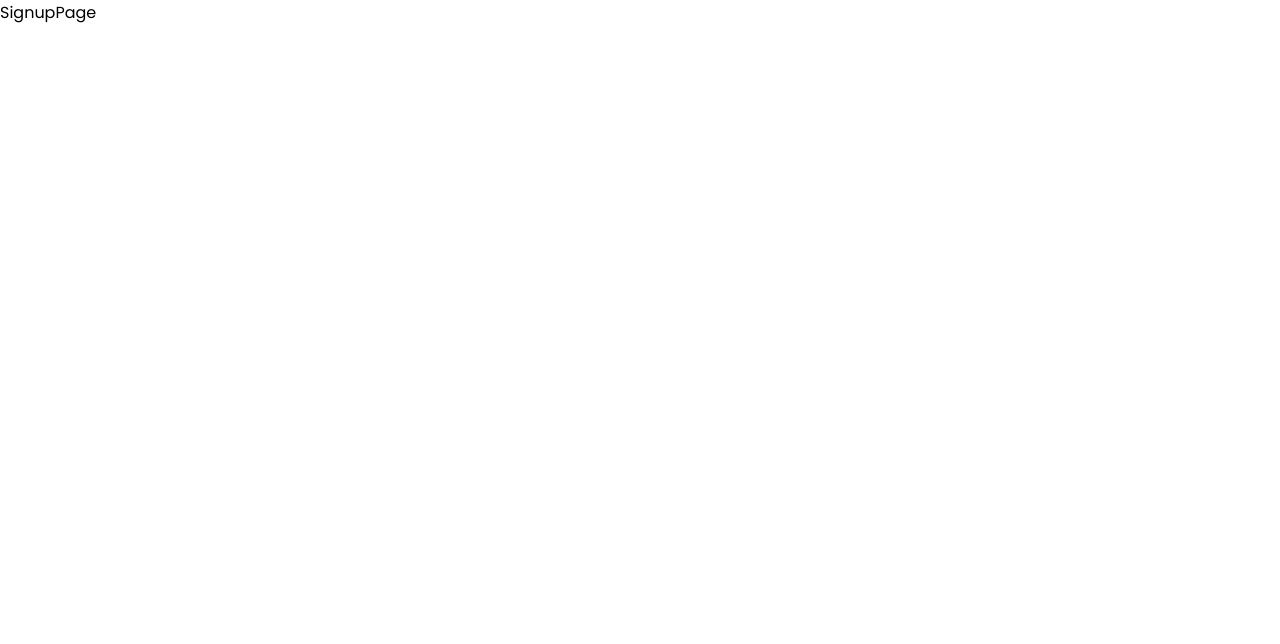
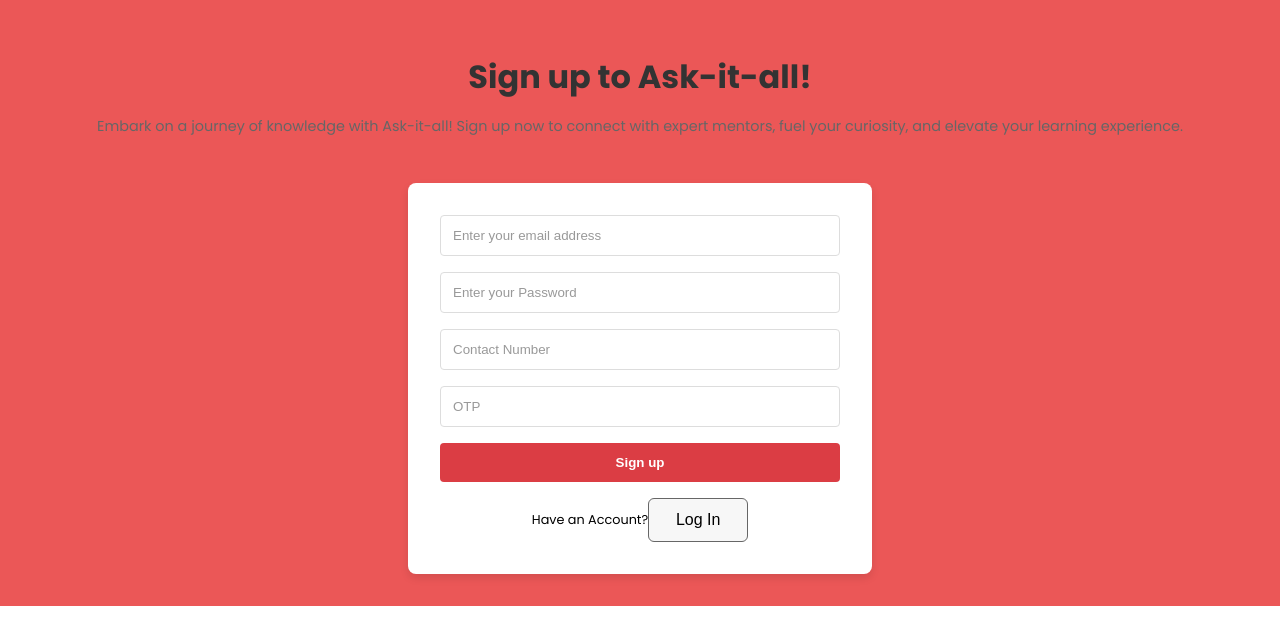
Before and after one commit to shaaz1000/ask-it-all, a React (Create React App) app: page /signup in a window 1280 px wide. Shown: the top 644 px of the page. Built offline with nearby package versions, Linux system fonts and the light colour scheme.

Commit message:
Added login and signup file

```diff
--- /dev/null
+++ b/src/pages/LoginPage/LoginPage.scss
@@ -0,0 +1,113 @@
+// LoginPage.scss
+.login-container {
+  display: flex;
+  flex-direction: column;
+  align-items: center;
+  justify-content: center;
+  padding: 2rem;
+  background: #EB5757; // Example background color
+
+  .login-header {
+    text-align: center;
+
+    h1 {
+      color: #333; // Replace with actual color from design
+      margin-bottom: 0.5rem;
+    }
+
+    p {
+      color: #666; // Replace with actual color from design
+      font-size: 0.9rem;
+    }
+  }
+
+  .login-form {
+    background: #fff;
+    padding: 2rem;
+    border-radius: 8px;
+    box-shadow: 0 4px 8px rgba(0, 0, 0, 0.1);
+    width: 100%;
+    max-width: 400px;
+    margin-top: 2rem;
+
+    form {
+      display: flex;
+      flex-direction: column;
+
+      .social-login {
+        display: flex;
+        justify-content: space-between;
+        margin-bottom: 1rem;
+
+        button {
+          background: #eee; // Example background color
+          border: none;
+          padding: 0.75rem;
+          border-radius: 4px;
+          cursor: pointer;
+
+          &:hover {
+            background: darken(#eee, 5%);
+          }
+        }
+      }
+
+      input {
+        padding: 0.75rem;
+        margin-bottom: 1rem;
+        border: 1px solid #ddd;
+        border-radius: 4px;
+
+        &::placeholder {
+          color: #999;
+        }
+
+        &:focus {
+          outline: none;
+          border-color: #555; // Example focus color
+        }
+      }
+
+      button[type="submit"] {
+        padding: 0.75rem;
+        background: #db3d44; // Replace with actual button color from design
+        color: #fff;
+        border: none;
+        border-radius: 4px;
+        cursor: pointer;
+        font-weight: bold;
+
+        &:hover {
+          background: darken(#db3d44, 10%);
+        }
+      }
+    }
+
+    .login-footer {
+      display: flex;
+      justify-content: space-between;
+      font-size: 0.8rem;
+      margin-top: 1rem;
+
+      a {
+        color: #db3d44; // Use the primary button color for links
+        text-decoration: none;
+
+        &:hover {
+          text-decoration: underline;
+        }
+      }
+    }
+  }
+}
+
+// Media queries for responsive adjustments
+@media (max-width: 768px) {
+  .login-container {
+    padding: 1rem;
+  }
+
+  .login-form {
+    width: 90%;
+  }
+}
--- a/src/pages/LoginPage/index.js
+++ b/src/pages/LoginPage/index.js
@@ -1,9 +1,60 @@
-import React from 'react'
+import React, { useState } from "react";
+import "./LoginPage.scss"; // Import your CSS styles as needed
+import { SIGNUP } from "../../utils/constants";
+import { useNavigate } from "react-router-dom";
+import Button from "../../components/reusable/button/Button";
+function LoginPage() {
+  const [username, setUsername] = useState("");
+  const [password, setPassword] = useState("");
+  const navigate = useNavigate();
+  const handleLogin = (event) => {
+    event.preventDefault();
+    // Handle the login logic here, possibly sending a request to a server
+    console.log("Logging in with:", username, password);
+  };
 
-function LoginPage() {
+  const handleSignUpClick = () => {
+    navigate(SIGNUP);
+  };
+
   return (
-    <div>Login pageeee</div>
-  )
+    <div className="login-container">
+      <div className="login-header">
+        <h1>Log in to Ask-it-all!</h1>
+        <p>
+          Embark on a journey of knowledge with Ask-it-all! Log in now to
+          connect with expert mentors, fuel your curiosity, and elevate your
+          learning experience.
+        </p>
+      </div>
+      <div className="login-form">
+        <form onSubmit={handleLogin}>
+          <div className="social-login">
+            <button type="button">Sign in with Google</button>
+            <button type="button">Sign in with Facebook</button>
+          </div>
+          <input
+            type="text"
+            placeholder="Enter your username or email address"
+            value={username}
+            onChange={(e) => setUsername(e.target.value)}
+          />
+          <input
+            type="password"
+            placeholder="Enter your Password"
+            value={password}
+            onChange={(e) => setPassword(e.target.value)}
+          />
+          <button type="submit">Log in</button>
+        </form>
+        <div className="login-footer">
+          <span>Forgot Password</span>
+          <p>No Account? </p>
+          <Button width={"25%"} label="Sign up" onClick={handleSignUpClick} />
+        </div>
+      </div>
+    </div>
+  );
 }
 
-export default LoginPage
+export default LoginPage;
--- /dev/null
+++ b/src/pages/SignupPage/SignUpPage.scss
@@ -0,0 +1,95 @@
+// SignUpPage.scss
+.signup-container {
+  display: flex;
+  flex-direction: column;
+  align-items: center;
+  justify-content: center;
+  padding: 2rem;
+  background: #EB5757; // Example background color
+
+  .signup-header {
+    text-align: center;
+
+    h1 {
+      color: #333; // Replace with actual color from design
+      margin-bottom: 0.5rem;
+    }
+
+    p {
+      color: #666; // Replace with actual color from design
+      font-size: 0.9rem;
+    }
+  }
+
+  .signup-form {
+    background: #fff;
+    padding: 2rem;
+    border-radius: 8px;
+    box-shadow: 0 4px 8px rgba(0, 0, 0, 0.1);
+    width: 100%;
+    max-width: 400px;
+    margin-top: 2rem;
+
+    form {
+      display: flex;
+      flex-direction: column;
+
+      input {
+        padding: 0.75rem;
+        margin-bottom: 1rem;
+        border: 1px solid #ddd;
+        border-radius: 4px;
+
+        &::placeholder {
+          color: #999;
+        }
+
+        &:focus {
+          outline: none;
+          border-color: #555; // Example focus color
+        }
+      }
+
+      button[type="submit"] {
+        padding: 0.75rem;
+        background: #db3d44; // Replace with actual button color from design
+        color: #fff;
+        border: none;
+        border-radius: 4px;
+        cursor: pointer;
+        font-weight: bold;
+
+        &:hover {
+          background: darken(#db3d44, 10%);
+        }
+      }
+    }
+
+    .signup-footer {
+      display: flex;
+      justify-content: center;
+      font-size: 0.8rem;
+      margin-top: 1rem;
+
+      a {
+        color: #db3d44; // Use the primary button color for links
+        text-decoration: none;
+
+        &:hover {
+          text-decoration: underline;
+        }
+      }
+    }
+  }
+}
+
+// Media queries for responsive adjustments
+@media (max-width: 768px) {
+  .signup-container {
+    padding: 1rem;
+  }
+
+  .signup-form {
+    width: 90%;
+  }
+}
--- a/src/pages/SignupPage/index.js
+++ b/src/pages/SignupPage/index.js
@@ -1,9 +1,66 @@
-import React from 'react'
+import React, { useState } from "react";
+import "./SignUpPage.scss"; // Make sure to create a corresponding SCSS file
+import Button from "../../components/reusable/button/Button";
+import { useNavigate } from "react-router";
+import { LOGIN } from "../../utils/constants";
+function SignUpPage() {
+  const [email, setEmail] = useState("");
+  const [password, setPassword] = useState("");
+  const [contact, setContact] = useState("");
+  const [otp, setOtp] = useState("");
+  const navigate = useNavigate();
+  const handleSignUp = (event) => {
+    event.preventDefault();
+    // Sign-up logic goes here
+    console.log("Signing up with:", email, password, contact, otp);
+  };
 
-function SignupPage() {
+  const handleLoginClick = () => navigate(LOGIN);
   return (
-    <div>SignupPage</div>
-  )
+    <div className="signup-container">
+      <div className="signup-header">
+        <h1>Sign up to Ask-it-all!</h1>
+        <p>
+          Embark on a journey of knowledge with Ask-it-all! Sign up now to
+          connect with expert mentors, fuel your curiosity, and elevate your
+          learning experience.
+        </p>
+      </div>
+      <div className="signup-form">
+        <form onSubmit={handleSignUp}>
+          <input
+            type="email"
+            placeholder="Enter your email address"
+            value={email}
+            onChange={(e) => setEmail(e.target.value)}
+          />
+          <input
+            type="password"
+            placeholder="Enter your Password"
+            value={password}
+            onChange={(e) => setPassword(e.target.value)}
+          />
+          <input
+            type="tel"
+            placeholder="Contact Number"
+            value={contact}
+            onChange={(e) => setContact(e.target.value)}
+          />
+          <input
+            type="text"
+            placeholder="OTP"
+            value={otp}
+            onChange={(e) => setOtp(e.target.value)}
+          />
+          <button type="submit">Sign up</button>
+        </form>
+        <div className="signup-footer">
+          <p>Have an Account?</p>
+          <Button width={"25%"} label="Log In" onClick={handleLoginClick} />
+        </div>
+      </div>
+    </div>
+  );
 }
 
-export default SignupPage
+export default SignUpPage;
```
